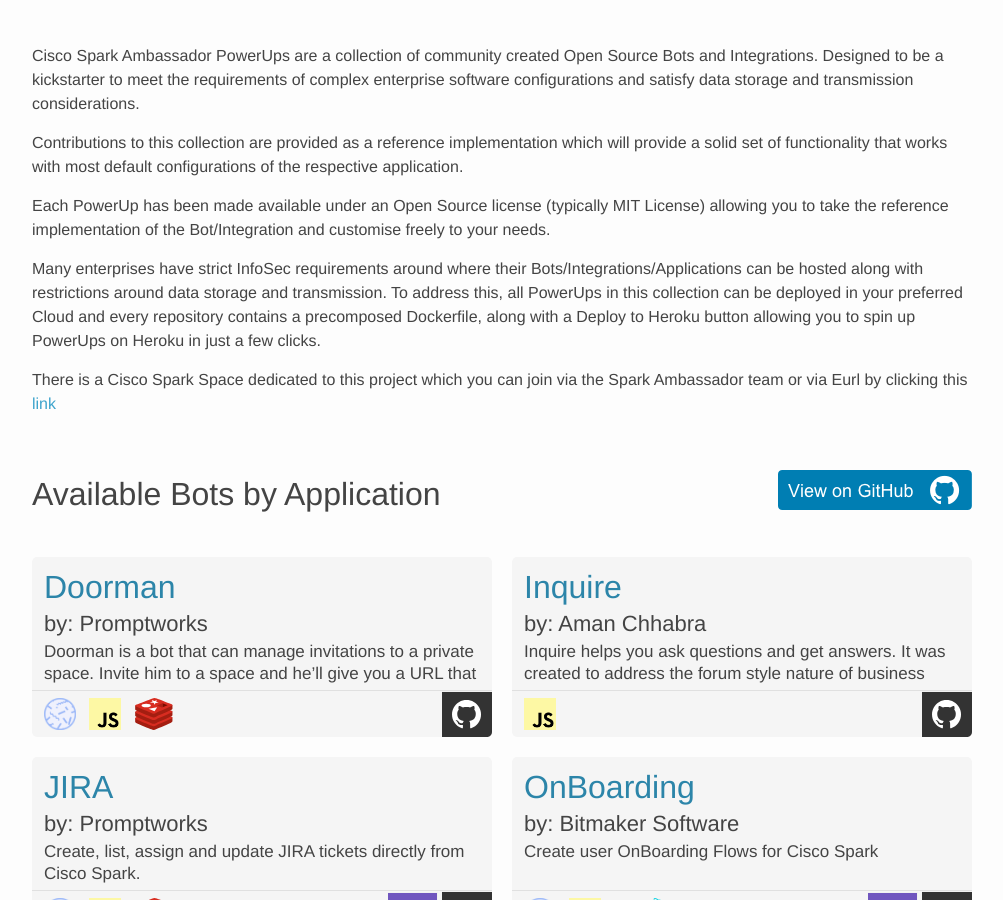
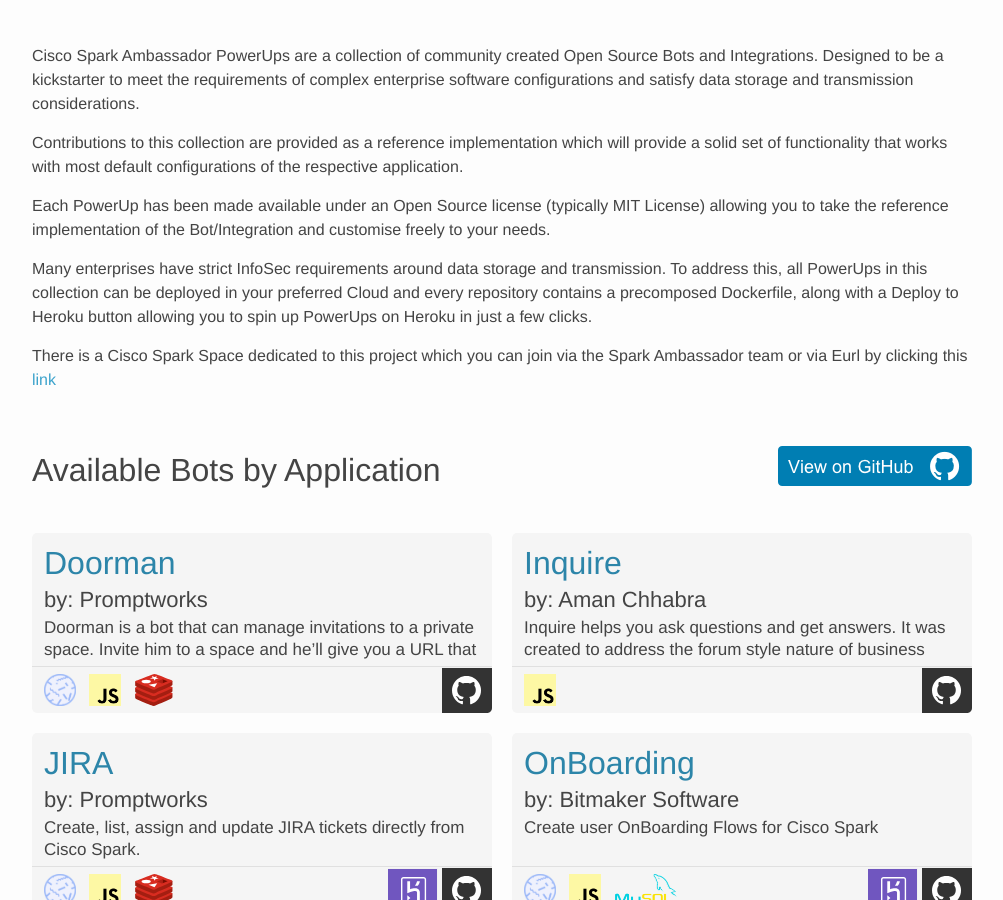
Before and after one commit to CiscoWebexTeamsAmbassadors/StarterKits, a Jekyll site: the page built from index.md, in a window 1280 px wide and 900 px high, scrolled down 793 px. Shown: the whole window, without its empty margins (138-1141 px from the left). Built offline with Jekyll 4.4.1, drawn with Linux system fonts in a browser that asks for light colours; nearby versions of some CDN libraries.

Commit message:
Update index.md
reword paragraph

```diff
--- a/index.md
+++ b/index.md
@@ -52,7 +52,7 @@ Contributions to this collection are provided as a reference implementation whic
 
 Each PowerUp has been made available under an Open Source license (typically MIT License) allowing you to take the reference implementation of the Bot/Integration and customise freely to your needs.
 
-Many enterprises have strict InfoSec requirements around where their Bots/Integrations/Applications can be hosted along with restrictions around data storage and transmission. To address this, all PowerUps in this collection can be deployed in your preferred Cloud and every repository contains a precomposed Dockerfile, along with a Deploy to Heroku button allowing you to spin up PowerUps on Heroku in just a few clicks.
+Many enterprises have strict InfoSec requirements around data storage and transmission. To address this, all PowerUps in this collection can be deployed in your preferred Cloud and every repository contains a precomposed Dockerfile, along with a Deploy to Heroku button allowing you to spin up PowerUps on Heroku in just a few clicks.
 
 There is a Cisco Spark Space dedicated to this project which you can join via the Spark Ambassador team or via Eurl by clicking this [link](https://eurl.io/#S1C_161YW)
 
```
